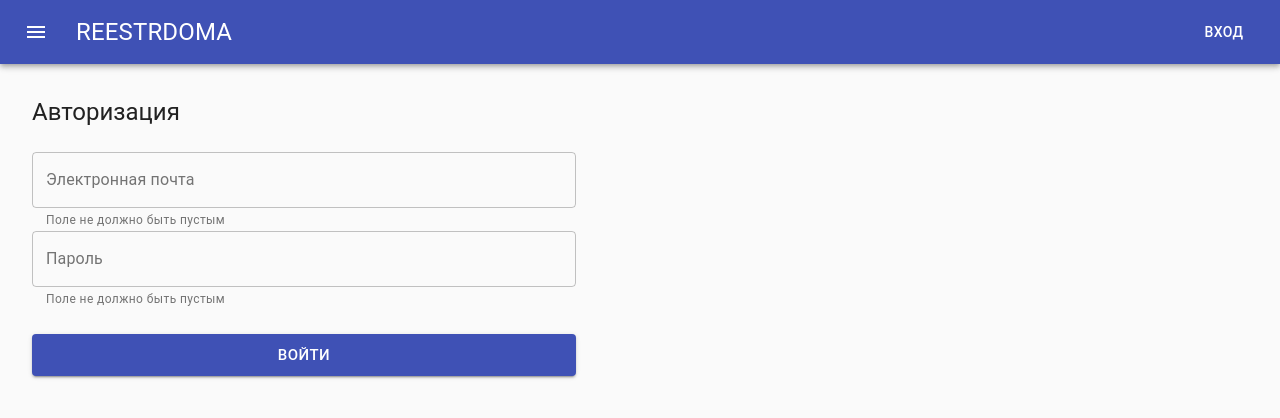
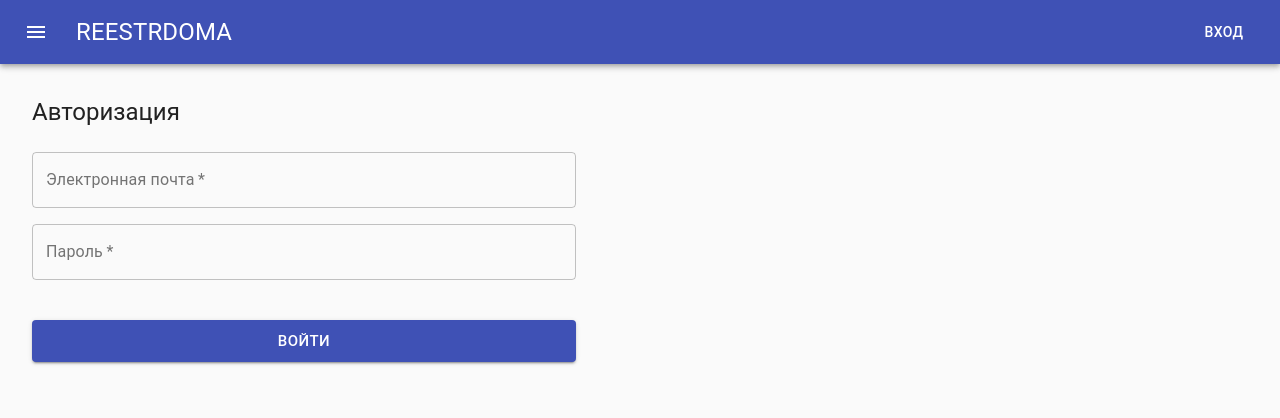
Before and after one commit to Radist-electric/houses, a React (Create React App) app: page /auth in a window 1280 px wide. Shown: the top 418 px of the page. Built offline with nearby package versions, Linux system fonts and the light colour scheme.

Commit message:
I made authorization

```diff
--- a/src/pages/AuthPage.tsx
+++ b/src/pages/AuthPage.tsx
@@ -1,3 +1,4 @@
+import React, { useState } from 'react'
 import { createStyles, makeStyles, Theme } from '@material-ui/core/styles'
 import Typography from '@material-ui/core/Typography'
 import TextField from '@material-ui/core/TextField'
@@ -16,40 +17,122 @@ const useStyles = makeStyles((theme: Theme) =>
       marginBottom: theme.spacing(3),
       maxWidth: 576,
       background: 'none'
+    },
+    input: {
+      marginBottom: theme.spacing(2)
     }
   }),
 )
 
+const initForm = [
+  {
+    label: 'Электронная почта',
+    error: false,
+    value: ''
+  },
+  {
+    label: 'Пароль',
+    error: false,
+    value: ''
+  }
+]
+
+const isLocalStorage = storageAvailable('localStorage')
+
+function storageAvailable(x: string) {
+  try {
+    localStorage.setItem(x, x)
+    localStorage.removeItem(x)
+    return true
+  }
+  catch (e) {
+    return false
+  }
+}
+
+const storageName: string = 'housesUser'
+let initUser: any
+if (isLocalStorage) {
+  initUser = JSON.parse(localStorage.getItem(storageName) || '{}')
+}
+console.log('initUser', initUser)
+
+
 export const AuthPage = () => {
   const classes = useStyles()
+  // const [user, setUser] = useState(initUser)
+  const [form, setForm] = useState(initForm)
 
   const formHandler = () => {
-    console.log('submitted')
+    console.log('submitted', form)
+    let isFormValid = true
+    const newForm = form.map((item) => {
+      item.error = item.value.trim().length === 0
+      isFormValid = !item.error && isFormValid
+      return item
+    })
+    setForm(newForm)
+    console.log('isFormValid', isFormValid)
+    if(isFormValid) {
+      loginHandler({username: form[0].value, password: form[1].value})
+      setForm(initForm)
+    }
+  }
 
+  const loginHandler = async (loginData: {username:string, password: string}) => {
+    console.log('loginHandler', loginData)
+    try {
+      const url: string = 'http://test-alpha.reestrdoma.ru/api/login/'
+      const requestOptions = {
+        method: "POST",
+        headers: {"Content-Type": "application/json" },
+        body: JSON.stringify(loginData)
+    }
+      console.log('requestOptions', requestOptions)
+
+      const response = await fetch(url, requestOptions)
+      const data = await response.json()
+
+      if (!response.ok) {
+        console.log(data.errors.error[0])
+      }
+      console.log('data', data)
+
+    } catch (e) {
+      throw e
+    }
   }
+
+  const onChangeHandler = (event: any, index: any) => {
+    const input = { ...form[index] }
+    input.value = event.target.value
+    input.error = false
+    const newForm = [...form.slice(0, index), input, ...form.slice(index + 1)]
+    setForm(newForm)
+  }
+
+  const inputs = form.map((item, i) => {
+    return (
+      <TextField
+        key={i}
+        className={classes.input}
+        error={item.error}
+        required
+        label={item.label}
+        fullWidth={true}
+        variant='outlined'
+        value={item.value}
+        helperText={item.error && 'Поле не должно быть пустым'}
+        onChange={event => onChangeHandler(event, i)}
+      />
+    )
+  })
 
   return (
     <Paper className={classes.paper} elevation={0}>
       <Typography variant="h5" component="h1">Авторизация</Typography>
       <form className={classes.form} noValidate autoComplete="off">
-        <div>
-          <TextField
-            error={false}
-            id="outlined-error"
-            label="Электронная почта"
-            helperText="Поле не должно быть пустым"
-            variant="outlined"
-            fullWidth={true}
-          />
-          <TextField
-            error={false}
-            id="outlined-error-helper-text"
-            label="Пароль"
-            helperText="Поле не должно быть пустым"
-            variant="outlined"
-            fullWidth={true}
-          />
-        </div>
+        {inputs}
       </form>
       <Button
         variant='contained'
```
